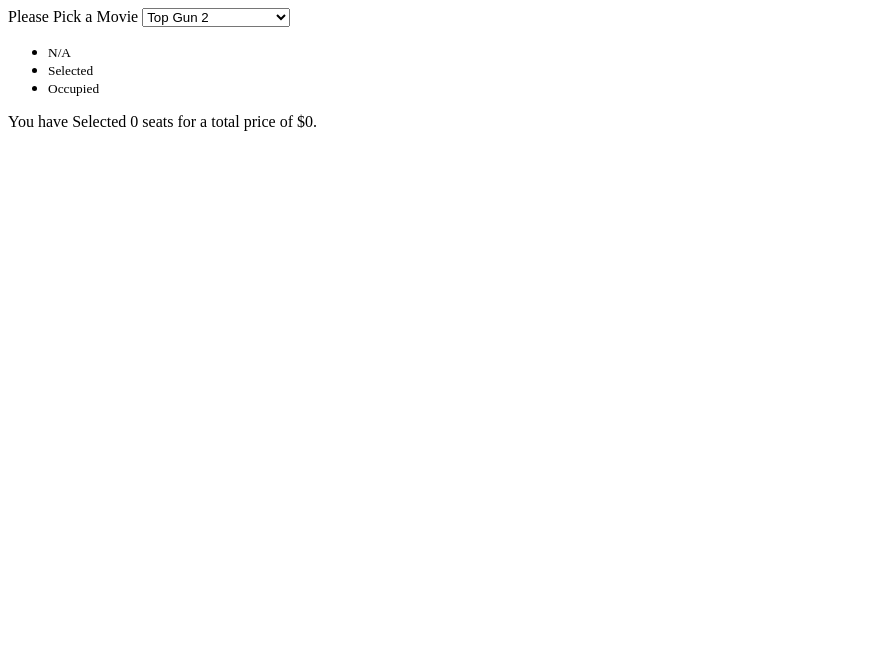
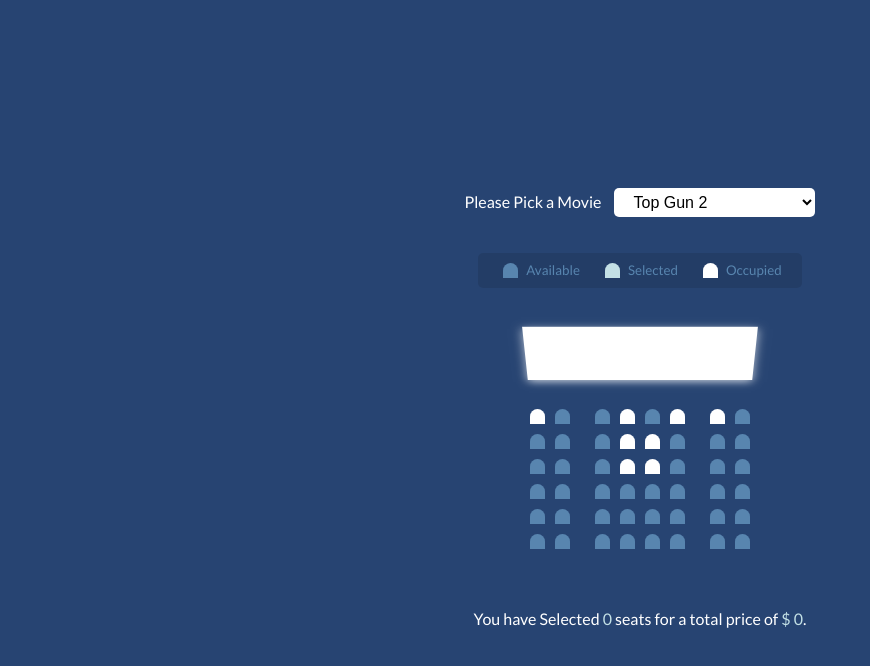
Before and after one commit to awaismalik/Full-Stack-Development, a plain HTML site: page project2/index.html in a window 1280 px wide. Shown: the whole page, without its empty margins (0-870 px from the left). Drawn offline with Linux system fonts and the light colour scheme.

Commit message:
Project 2 CSS

```diff
--- a/project2/index.html
+++ b/project2/index.html
@@ -27,13 +27,16 @@
     <ul class="showcase">
         <li>
             <div class="seat"></div>
-            <small>N/A</small>
+            <small>Available</small>
         </li>
         <li>
             <div class="seat selected"></div>
             <small>Selected</small>
         </li>
-        <li class="seat occupied"> <small>Occupied</small></li>
+        <li>
+            <div class="seat occupied"></div>
+            <small>Occupied</small>
+        </li>
 
     </ul>
     <!-- Container for Theater Seating Map -->
@@ -102,7 +105,7 @@
             <div class="seat"></div>
         </div>
     </div>
-    <p class="text">You have Selected <span id="count">0</span> seats for a total price of <span id="total">$0</span>.
+    <p class="text">You have Selected <span id="count">0</span> seats for a total price of <span id="total">$ 0</span>.
     </p>
     <!-- Custom script -->
     <script src="script.js"></script>
--- a/project2/style.css
+++ b/project2/style.css
@@ -0,0 +1,112 @@
+@import url('https://fonts.googleapis.com/css2?family=Lato&display=swap');
+
+*{
+    box-sizing: border-box;
+}
+
+body{
+    background-color: #274472;
+    display: flex;
+    flex-direction: column;
+    color: white;
+    align-items: center;
+    justify-content: center;
+    height: 100vh;
+    font-family: 'Lato', 'sans-serif';
+    margin: 0;
+}
+
+.movie-container{
+    margin: 20px 0;
+}
+
+.movie-container select{
+    background-color: white;
+    border: 0;
+    border-radius: 5px;
+    font-size: 16px;
+    margin-left: 10px;
+    padding: 5px 15px 5px 15px;
+    /* appearance: none;
+    -moz-appearance: none;
+    -webkit-appearance: none; */
+}
+
+.seat{
+    background-color: #5885AF;
+    height: 15px;
+    width: 15px;
+    margin: 5px;
+    border-top-left-radius: 10px;
+    border-top-right-radius: 10px;
+}
+
+.seat.selected{
+    background-color: #c3e0e5;
+}
+
+.seat.occupied{
+    background-color: white;
+}
+
+.seat:nth-of-type(2){
+    margin-right: 20px;
+}
+
+.seat:nth-last-of-type(2){
+    margin-left: 20px;
+}
+
+.seat:not(.occupied):hover{
+    cursor: pointer;
+    transform: scale(1.25);
+}
+
+.showcase{
+    background-color: rgba(0, 0, 0, 0.1);
+    padding: 5px 10px;
+    border-radius: 5px;
+    color: #5885af;
+    list-style-type: none;
+    display: flex;
+    justify-content: space-between;
+}
+.showcase li{
+    display: flex;
+    align-items: center;
+    justify-content: center;
+    margin:0 10px;
+}
+
+.showcase li small{
+    margin-left: 3px;
+}
+.showcase .seat:not(.occupied):hover{
+    cursor: default;
+    transform: scale(1);
+}
+
+.row{
+    display: flex;
+}
+
+.screen{
+    background-color: white;
+    height: 70px;
+    width: 100%;
+    margin: 15px 0;
+    transform: rotateX(-45deg);
+    box-shadow: 0 3px 10px rgba(255, 255, 255, 0.7);
+}
+.container{
+    perspective: 1000px;
+    margin-bottom: 50px;
+}
+
+p.text{
+    margin: 5px 0;
+}
+
+p.text span{
+    color: #c3e0e5;
+}
```
